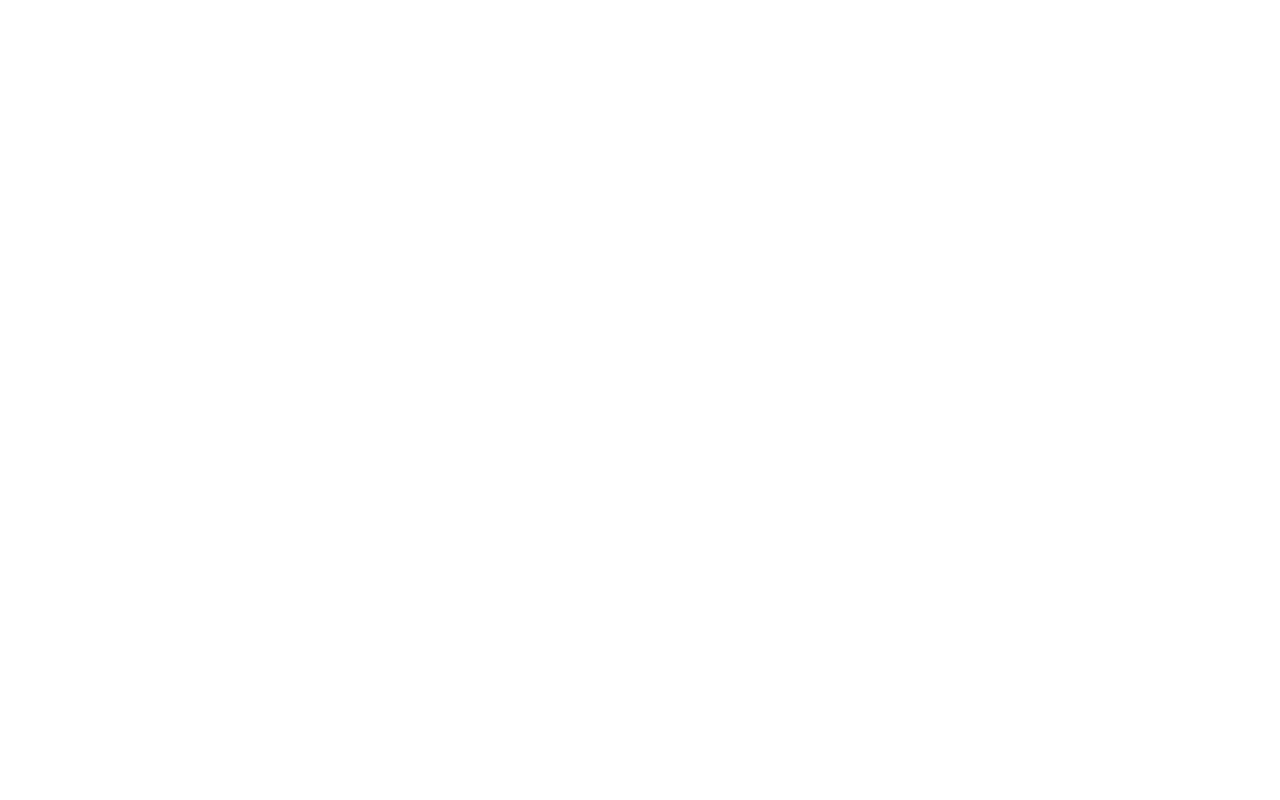
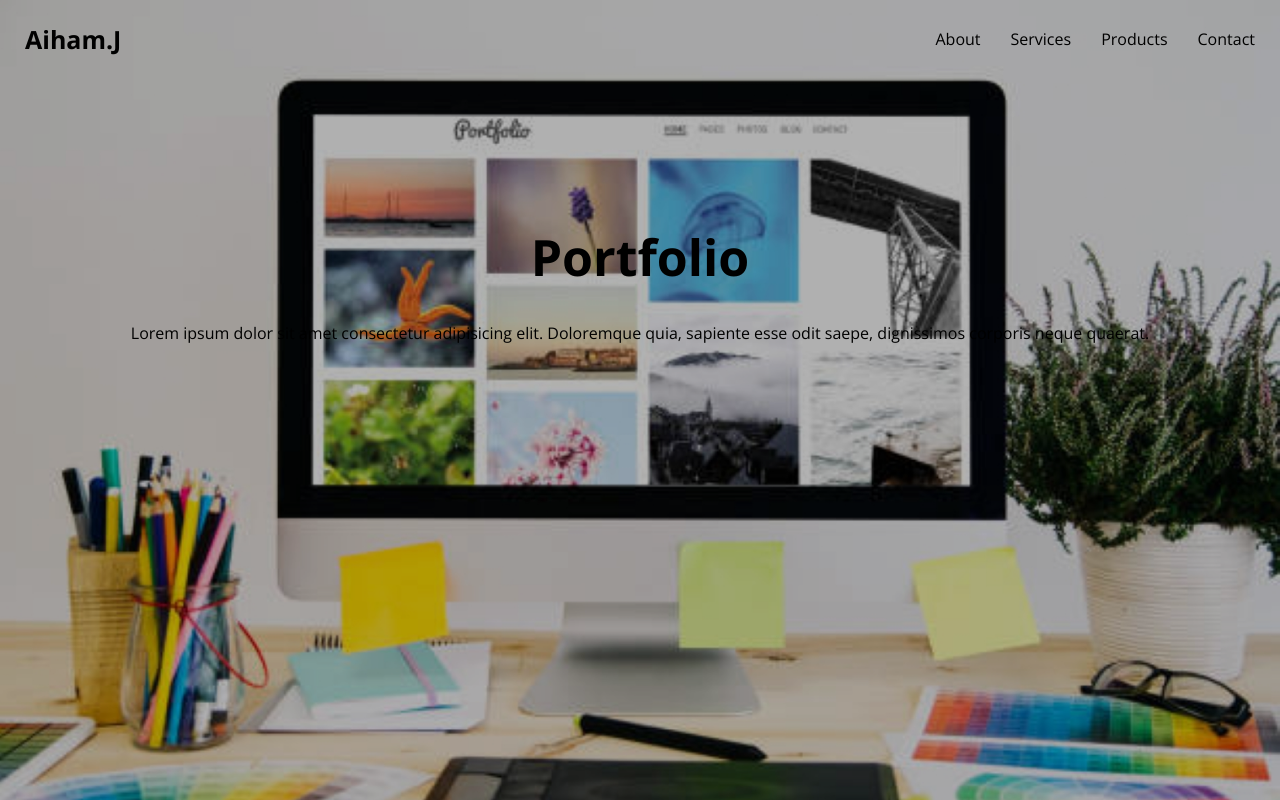
Before and after one commit to AihamJassar/HTML_CSS_And_JS_Template_One, a plain HTML site: page index.html in a window 1280 px wide. Drawn offline with nearby package versions, Linux system fonts and the light colour scheme.

Commit message:
add landing page structure with styles and responsive navigation

```diff
--- a/css/style.css
+++ b/css/style.css
@@ -0,0 +1,82 @@
+* {
+    box-sizing: border-box;
+    padding: 0;
+    margin: 0;
+}
+html {
+    scroll-behavior: smooth;
+}
+body {
+    font-family: "Open Sans", sans-serif;
+}
+ul {
+    list-style: none;
+}
+a {
+    text-decoration: none;
+}
+.landing {
+    min-height: 100vh;
+    background-image: url("../images/landing-1.jpg");
+    background-size: cover;
+    position: relative;
+}
+.landing .overlay {
+    background-color: rgb(0, 0, 0, 0.3);
+    position: absolute;
+    width: 100%;
+    height: 100%;
+    top: 0;
+    left: 0;
+    z-index: 1;
+}
+.landing .header {
+    display: flex;
+    justify-content: space-between;
+    align-items: center;
+    padding: 25px;
+    position: relative;
+    z-index: 2;
+}
+.landing .header .logo {
+    font-size: 25px;
+    font-weight: bold;
+}
+.landing .header .bars {
+    font-size: 20px;
+    display: none;
+    cursor: pointer;
+    position: relative;
+}
+.landing .header ul {
+    display: flex;
+    justify-content: center;
+    align-items: center;
+    gap: 30px;
+}
+@media (max-width: 650px) {
+    .landing .header .bars {
+        display: block;
+    }
+    .landing .header ul {
+        display: none;
+    }
+}
+.landing .header ul li a {
+    color: black;
+}
+.landing .header ul li a:hover {
+    color: blue;
+}
+.landing .intro-text {
+    text-align: center;
+    margin-top: 150px;
+    position: relative;
+    z-index: 2;
+}
+.landing .intro-text h1 {
+    font-size: 50px;
+}
+.landing .intro-text p {
+    line-height: 1.7;
+}
--- a/index.html
+++ b/index.html
@@ -1,5 +1,6 @@
 <!DOCTYPE html>
 <html lang="en">
+
 <head>
     <meta charset="UTF-8">
     <meta name="viewport" content="width=device-width, initial-scale=1.0">
@@ -7,9 +8,36 @@
     <link rel="stylesheet" href="css/normalize.css">
     <link rel="stylesheet" href="css/all.min.css">
     <link rel="stylesheet" href="css/style.css">
+    <link rel="preconnect" href="https://fonts.googleapis.com">
+    <link rel="preconnect" href="https://fonts.gstatic.com" crossorigin>
+    <link href="https://fonts.googleapis.com/css2?family=Open+Sans:ital,wght@0,300..800;1,300..800&display=swap"
+        rel="stylesheet">
 </head>
+
 <body>
-
+    <!-- Start Landing page -->
+    <div class="landing" id="landing">
+        <div class="overlay"></div>
+        <div class="header">
+            <div class="logo">Aiham.J</div>
+            <div>
+                <i class="fa-solid fa-bars bars" id="bars"></i>
+                <ul id="links">
+                    <li><a href="#">About</a></li>
+                    <li><a href="#">Services</a></li>
+                    <li><a href="#">Products</a></li>
+                    <li><a href="#">Contact</a></li>
+                </ul>
+            </div>
+        </div>
+        <div class="intro-text">
+            <h1>Portfolio</h1>
+            <p>Lorem ipsum dolor sit amet consectetur adipisicing elit. Doloremque quia, sapiente esse odit saepe,
+                dignissimos corporis neque quaerat.</p>
+        </div>
+    </div>
+    <!-- End Landing page -->
     <script src="javascript/main.js"></script>
 </body>
+
 </html>
--- a/javascript/main.js
+++ b/javascript/main.js
@@ -0,0 +1,38 @@
+let landing = document.getElementById("landing");
+let landingBackground = [
+  "../images/landing-1.jpg",
+  "../images/landing-2.jpg",
+  "../images/landing-3.jpg",
+];
+let index = 1;
+// window.setInterval((_) => {
+//   if (index === landingBackground.length) {
+//     index = 0;
+//   }
+//   landing.style.backgroundImage = `url(${landingBackground[index]})`;
+//   index++;
+// }, 5000);
+let bars = document.getElementById("bars");
+let clicked = false;
+bars.addEventListener("click", (_) => {
+  let links = document.getElementById("links");
+  if (!clicked) {
+    links.style.cssText = `
+        width: 100%;
+        position: absolute;
+        left: 0;
+        top: 70px;
+        display: flex;
+        justify-content: flex-start;
+        align-items: flex-start;
+        flex-direction: column;
+        gap: 15px;
+        padding: 10px 25px;
+        border-top: 5px solid black;
+        z-index: 10;`;
+    clicked = true;
+  } else {
+    links.style.display = "none";
+    clicked = false;
+  }
+});
```
Also changed, not shown: images/landing-1.jpg (added), images/landing-2.jpg (added), images/landing-3.jpg (added).
